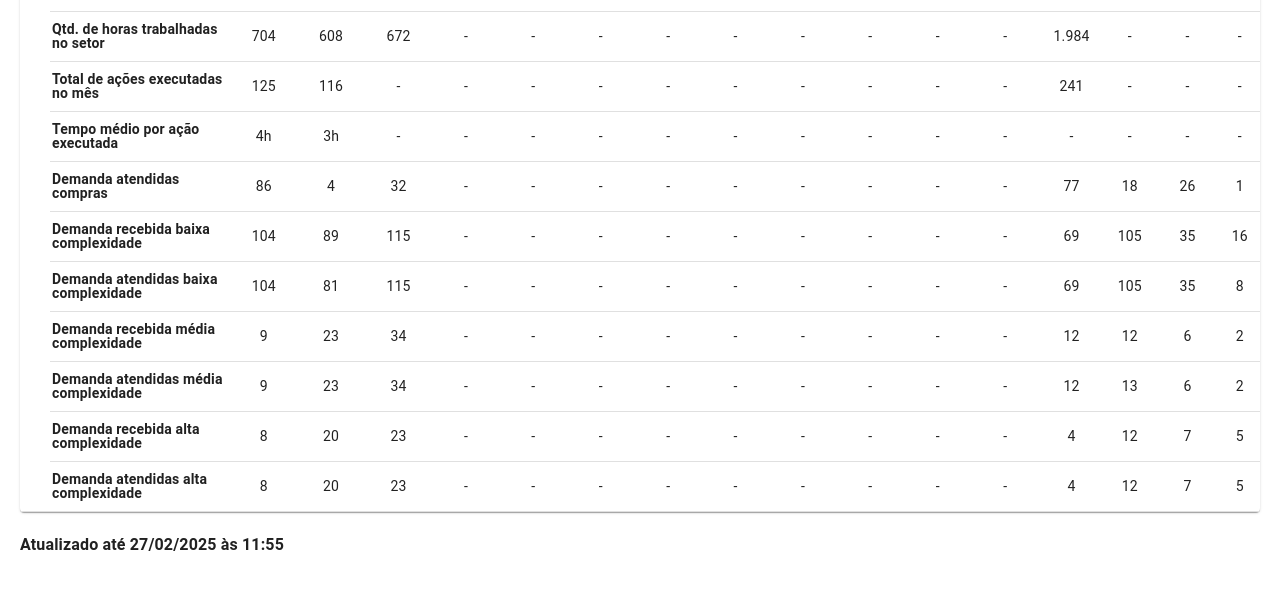
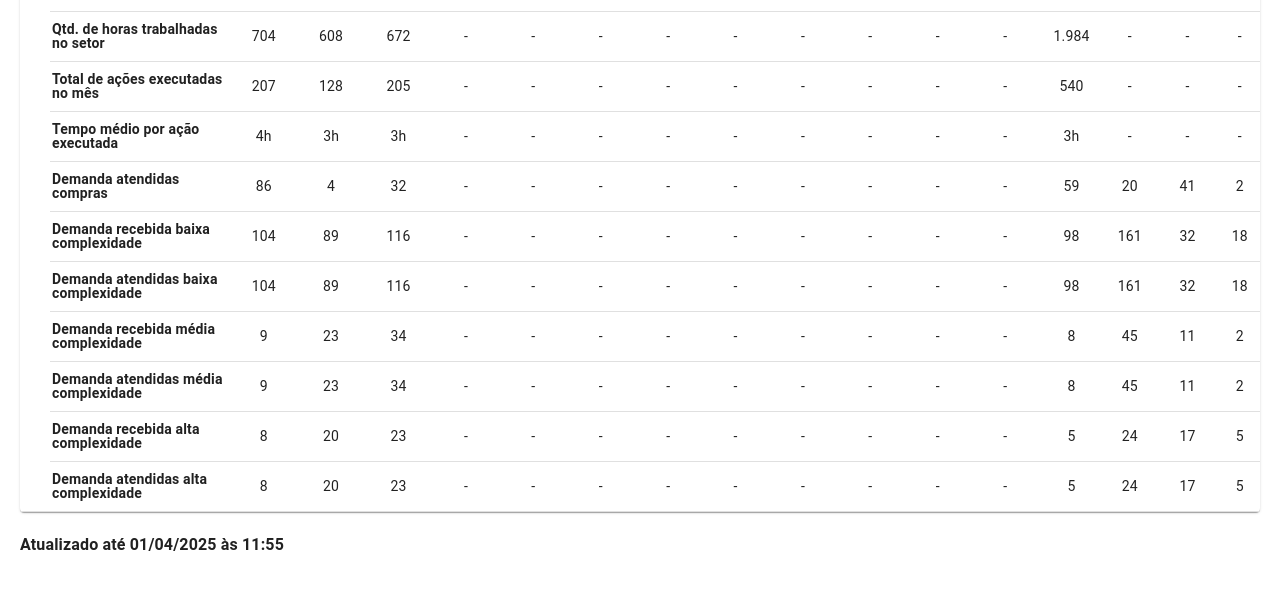
Before and after one commit to Jonathanbfb/organograma, a React (Vite) app: page /indicadores/setor/Design in a window 1280 px wide. Shown: the part 265-854 px from the top of the page. Built offline with nearby package versions, Linux system fonts and the light colour scheme.

Commit message:
Atualização dos indicadores 02-04

```diff
--- a/src/pages/setores/Design.tsx
+++ b/src/pages/setores/Design.tsx
@@ -96,20 +96,20 @@ const Design: React.FC = () => {
     },
     {
       "indicadores": "Total de ações executadas no mês",
-      "jan": 125, "fev": "116", "mar": "-", "abr": "-", "mai": "-", "jun": "-", "jul": "-", "ago": "-", "set": "-", "out": "-", "nov": "-",
-      "acumulado": { "fieam": 241, "sesi": "-", "senai": "-", "iel": "-" }
+      "jan": 207, "fev": "128", "mar": "205", "abr": "-", "mai": "-", "jun": "-", "jul": "-", "ago": "-", "set": "-", "out": "-", "nov": "-",
+      "acumulado": { "fieam": 540, "sesi": "-", "senai": "-", "iel": "-" }
     },
 
     {
       "indicadores": "Tempo médio por ação executada",
-      "jan": "4h", "fev": "3h", "mar": "-", "abr": "-", "mai": "-", "jun": "-", "jul": "-", "ago": "-", "set": "-", "out": "-", "nov": "-",
-      "acumulado": { "fieam": "-", "sesi": "-", "senai": "-", "iel": "-" }
+      "jan": "4h", "fev": "3h", "mar": "3h", "abr": "-", "mai": "-", "jun": "-", "jul": "-", "ago": "-", "set": "-", "out": "-", "nov": "-",
+      "acumulado": { "fieam": "3h", "sesi": "-", "senai": "-", "iel": "-" }
     },
 
     {
       "indicadores": "Demanda atendidas compras",
       "jan": 86, "fev": "4", "mar": "32", "abr": "-", "mai": "-", "jun": "-", "jul": "-", "ago": "-", "set": "-", "out": "-", "nov": "-",
-      "acumulado": { "fieam": 77, "sesi": 18, "senai": "26", "iel": "1" }
+      "acumulado": { "fieam": 59, "sesi": 20, "senai": "41", "iel": "2" }
     },
  /*    {
       "indicadores": "Demanda recebida compras",
@@ -118,33 +118,33 @@ const Design: React.FC = () => {
     }, */
     {
       "indicadores": "Demanda recebida baixa complexidade",
-      "jan": 104, "fev": "89", "mar": "115", "abr": "-", "mai": "-", "jun": "-", "jul": "-", "ago": "-", "set": "-", "out": "-", "nov": "-",
-      "acumulado": { "fieam": 69, "sesi": 105, "senai": 35, "iel": 16 }
+      "jan": 104, "fev": "89", "mar": "116", "abr": "-", "mai": "-", "jun": "-", "jul": "-", "ago": "-", "set": "-", "out": "-", "nov": "-",
+      "acumulado": { "fieam": 98, "sesi": 161, "senai": 32, "iel": 18 }
     },
     {
       "indicadores": "Demanda atendidas baixa complexidade",
-      "jan": 104, "fev": "81", "mar": "115", "abr": "-", "mai": "-", "jun": "-", "jul": "-", "ago": "-", "set": "-", "out": "-", "nov": "-",
-      "acumulado": { "fieam": 69, "sesi":105, "senai": 35, "iel": 8 }
+      "jan": 104, "fev": "89", "mar": "116", "abr": "-", "mai": "-", "jun": "-", "jul": "-", "ago": "-", "set": "-", "out": "-", "nov": "-",
+      "acumulado": {  "fieam": 98, "sesi": 161, "senai": 32, "iel": 18 }
     },
     {
       "indicadores": "Demanda recebida média complexidade",
       "jan": 9, "fev": "23", "mar": "34", "abr": "-", "mai": "-", "jun": "-", "jul": "-", "ago": "-", "set": "-", "out": "-", "nov": "-",
-      "acumulado": { "fieam": "12", "sesi": 12, "senai": 6, "iel": 2 }
+      "acumulado": { "fieam": "8", "sesi": 45, "senai": 11, "iel": 2 }
     },
     {
       "indicadores": "Demanda atendidas média complexidade",
     "jan": 9, "fev": "23", "mar": "34", "abr": "-", "mai": "-", "jun": "-", "jul": "-", "ago": "-", "set": "-", "out": "-", "nov": "-",
-      "acumulado": { "fieam": "12", "sesi": 13, "senai": 6, "iel": 2 }
+      "acumulado": { "fieam": "8", "sesi": 45, "senai": 11, "iel": 2 }
     },
     {
       "indicadores": "Demanda recebida alta complexidade",
       "jan": 8, "fev": "20", "mar": "23", "abr": "-", "mai": "-", "jun": "-", "jul": "-", "ago": "-", "set": "-", "out": "-", "nov": "-",
-      "acumulado": { "fieam": "4", "sesi": 12, "senai": 7, "iel": 5 }
+      "acumulado": { "fieam": "5", "sesi": 24, "senai": 17, "iel": 5}
     },
     {
       "indicadores": "Demanda atendidas alta complexidade",
       "jan": 8, "fev": "20", "mar": "23", "abr": "-", "mai": "-", "jun": "-", "jul": "-", "ago": "-", "set": "-", "out": "-", "nov": "-",
-      "acumulado": { "fieam": "4", "sesi": 12, "senai": 7, "iel": 5 }
+      "acumulado": { "fieam": "5", "sesi": 24, "senai": 17, "iel": 5 }
     },
   ]
   const categorizeIndicator = (indicator: string): string => {
@@ -377,7 +377,7 @@ const Design: React.FC = () => {
           </Table>
         </TableContainer>
       </Paper>
-      <h4>Atualizado até 27/02/2025 às 11:55</h4>
+      <h4>Atualizado até 01/04/2025 às 11:55</h4>
     </div>
   );
 };
```
